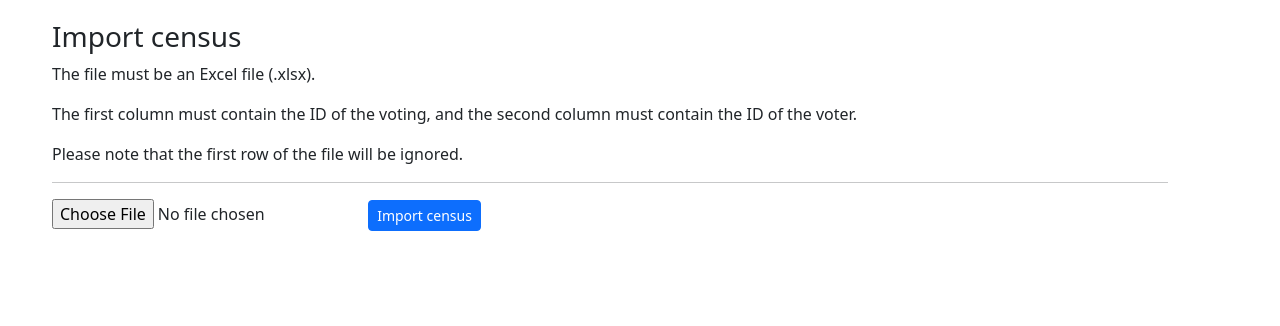
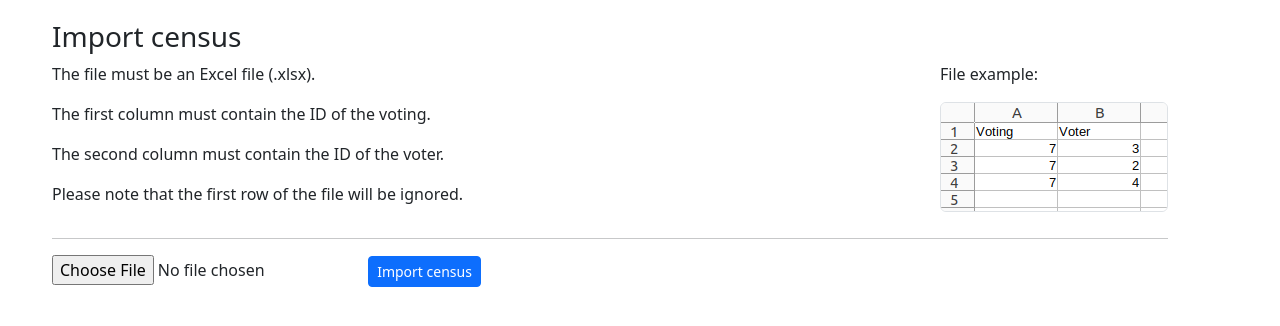
Before and after one commit to goncammej/decide-part-lorca-tests, a Django app: page /census/import/ in a window 1280 px wide. Shown: the top 326 px of the page. Run offline with Django 3.2, Linux system fonts and the light colour scheme; some libraries are stand-ins or nearby versions.

Commit message:
fix: Import census fixed
The import census feature will no longer show panic. If there are
errors, an error message will appear. I also added an image to
clarify the format of the import file.

```diff
--- a/decide/census/templates/census/import_census.html
+++ b/decide/census/templates/census/import_census.html
@@ -1,20 +1,35 @@
-{% extends "base.html" %} {% load i18n static %} {% block extrahead %}
+{% extends "base.html" %}
+{% load i18n static %}
+
+{% block extrahead %}
 <link
   type="text/css"
   rel="stylesheet"
   href="https://unpkg.com/bootstrap/dist/css/bootstrap.min.css"
 />
 <link type="text/css" rel="stylesheet" href="{% static "booth/style.css" %}" />
-{% endblock %} {% block content %}
+{% endblock %}
+
+{% block content %}
 <div class="voting container">
   <h3>Import census</h3>
 
+ <div class="d-flex justify-content-between">
+  <div>
     <p>The file must be an Excel file (.xlsx).</p>
     <p>
-    The first column must contain the ID of the voting, and the second column
-    must contain the ID of the voter.
+      The first column must contain the ID of the voting.
     </p>
+    <p>
+      The second column must contain the ID of the voter.
     <p>Please note that the first row of the file will be ignored.</p>
+  </div>
+  <div>
+    <p>File example:</p>
+    <img  src="{% static "census/img/import_census_example.png" %}" class="img-fluid rounded border" />
+  </div>
+ </div>
+
 
   <hr />
 
@@ -23,14 +38,13 @@
     <input type="file" name="file" accept=".xlsx" />
     <button class="btn btn-primary btn-sm" type="submit">Import census</button>
   </form>
-</div>
 
-{% if messages %} {% for message in messages %}
-<div
-  class="voting container alert alert-success"
+  {% if messages %}
+    {% for message in messages %}
+      {% if message.level == DEFAULT_MESSAGE_LEVELS.ERROR %}
+        <div class="alert alert-danger"
           {%
-  if
-  message.tags
+          if message.tags
           %}
           class="{{ message.tags }}"
           {%
@@ -39,4 +53,24 @@
         >
           {{ message }}
         </div>
-{% endfor %} {% endif %} {% endblock %}
+      {% endif %}
+
+      {% if message.level == DEFAULT_MESSAGE_LEVELS.SUCCESS %}
+        <div class="alert alert-success"
+          {%
+          if message.tags
+          %}
+          class="{{ message.tags }}"
+          {%
+          endif
+          %}
+        >
+          {{ message }}
+        </div>
+      {% endif %}
+    {% endfor %}
+  {% endif %}
+
+</div>
+
+{% endblock %}
--- a/decide/census/views.py
+++ b/decide/census/views.py
@@ -113,7 +113,7 @@ class CensusImportView(TemplateView):
     template_name = "census/import_census.html"
 
     def post(self, request, *args, **kwargs):
-        if request.method == "POST" and request.FILES["file"]:
+        if request.method == "POST" and request.FILES:
             file = request.FILES["file"]
             workbook = openpyxl.load_workbook(file)
             sheet = workbook.active
@@ -122,7 +122,14 @@ class CensusImportView(TemplateView):
                 voting_id = row[0]
                 voter_id = row[1]
 
-                Census.objects.create(voting_id=voting_id, voter_id=voter_id)
+                try:
+                    Census.objects.create(voting_id=voting_id, voter_id=voter_id)
+                except Exception as e:
+                    messages.error(request, f"Error importing data: {str(e)}")
+                    return HttpResponseRedirect("/census/import/")
 
             messages.success(request, "Data imported successfully!")
             return HttpResponseRedirect("/census/import/")
+        if request.method == "POST" and not request.FILES:
+            messages.error(request, "No file selected!")
+            return HttpResponseRedirect("/census/import/")
```
Also changed, not shown: decide/census/static/census/img/import_census_example.png (added). Lines whose indentation alone changed are shown as unchanged.
